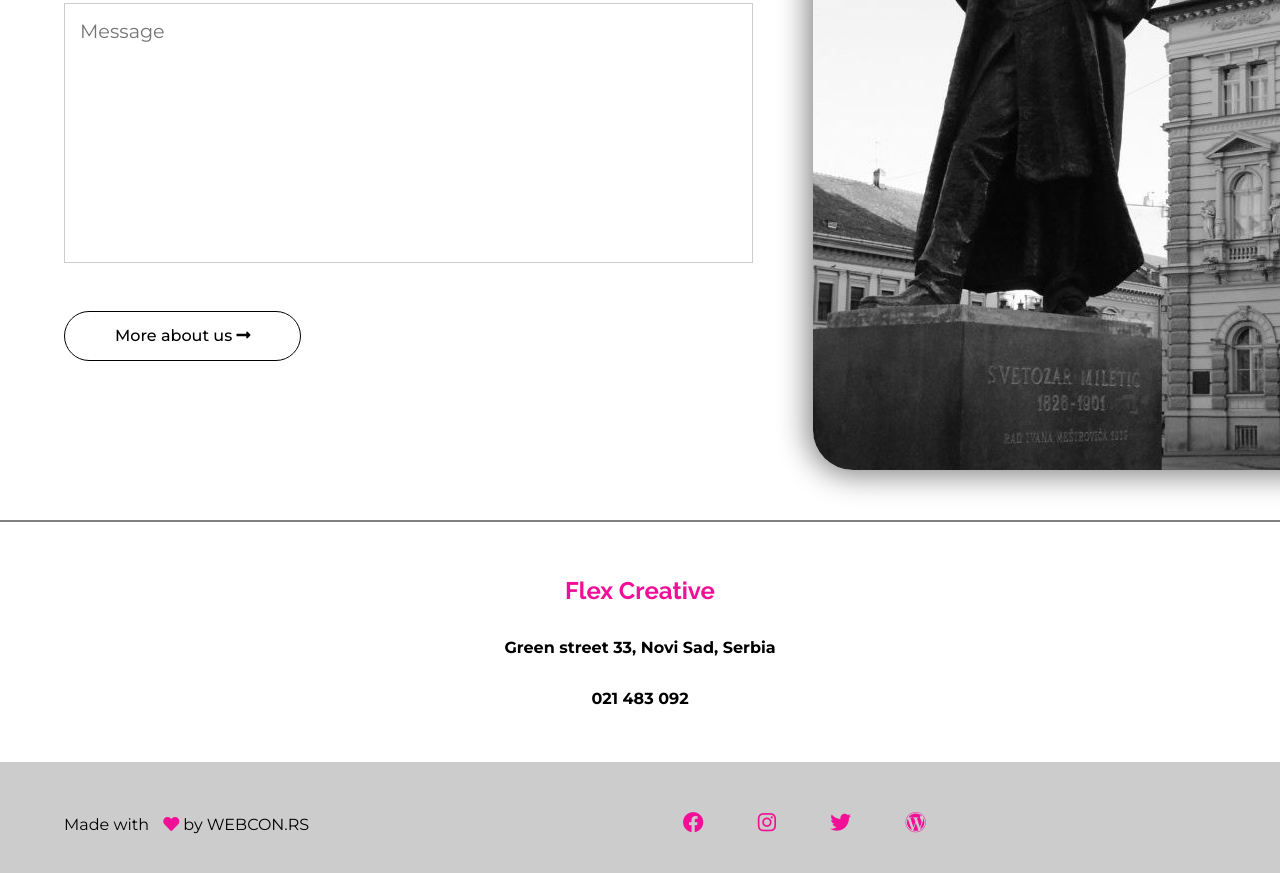
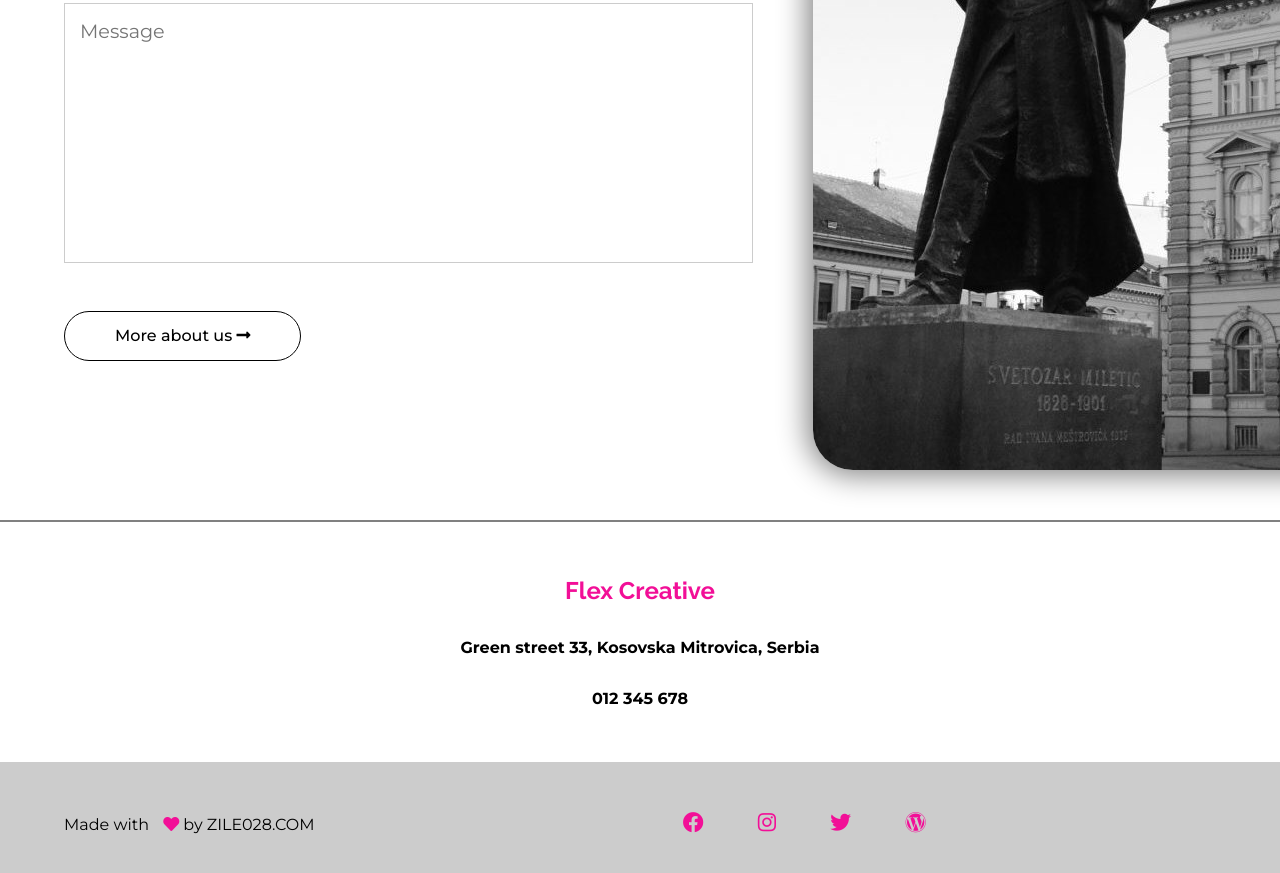
Before and after one commit to zile028/flex-creative, a plain HTML site: page index.html in a window 1280 px wide. Shown: the part 4669-5542 px from the top of the page. Drawn offline with Linux system fonts and the light colour scheme.

Commit message:
Update index.html

```diff
--- a/index.html
+++ b/index.html
@@ -240,11 +240,11 @@
     <footer>
         <article class="top">
             <h3>Flex Creative</h3>
-            <p>Green street 33, Novi Sad, Serbia</p>
-            <p>021 483 092</p>
+            <p>Green street 33, Kosovska Mitrovica, Serbia</p>
+            <p>012 345 678</p>
         </article>
         <article class="copy container">
-            <p>Made with <i class="fas fa-heart"></i> by <a href="">webcon.rs</a></p>
+            <p>Made with <i class="fas fa-heart"></i> by <a href="https://zile028.com">zile028.com</a></p>
             <ul>
                 <li><a href=""><i class="fab fa-facebook"></i></a></li>
                 <li><a href=""><i class="fab fa-instagram"></i></a></li>
```
